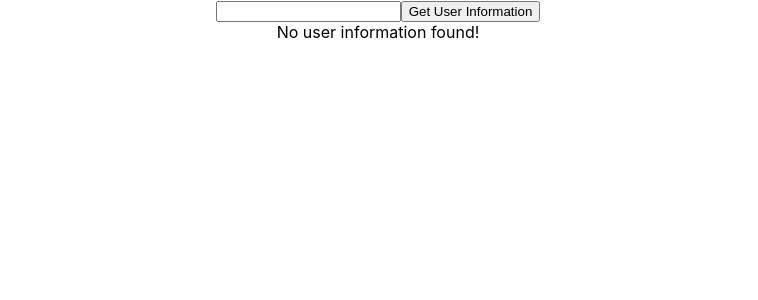
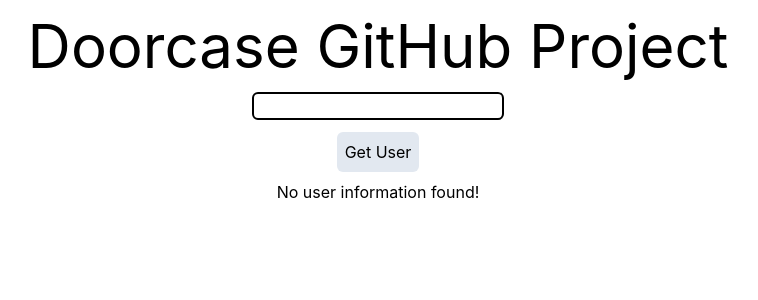
Before and after one commit to sirchensalot/doorcase_github_takehome, a React (Create React App) app: page / in a window 1280 px wide. Shown: the top 300 px of the page, without its empty margins (262-1020 px from the left). Built offline with nearby package versions, Linux system fonts and the light colour scheme.

Commit message:
add: tailwindcss

```diff
--- a/package.json
+++ b/package.json
@@ -6,9 +6,12 @@
     "@testing-library/jest-dom": "^5.16.5",
     "@testing-library/react": "^13.4.0",
     "@testing-library/user-event": "^13.5.0",
+    "autoprefixer": "^10.4.12",
+    "postcss": "^8.4.18",
     "react": "^18.2.0",
     "react-dom": "^18.2.0",
     "react-scripts": "5.0.1",
+    "tailwindcss": "^3.1.8",
     "web-vitals": "^2.1.4"
   },
   "scripts": {
--- /dev/null
+++ b/postcss.config.js
@@ -0,0 +1,6 @@
+module.exports = {
+  plugins: {
+    tailwindcss: {},
+    autoprefixer: {},
+  },
+}
--- a/src/app/App.jsx
+++ b/src/app/App.jsx
@@ -1,5 +1,5 @@
 import './App.css';
-import { useEffect, useState } from 'react';
+import { useState } from 'react';
 import getUserInfo from '../api/getUserInfo';
 import UserDataCard from './components/UserDataCard';
 
@@ -13,16 +13,22 @@
 
   const handleButtonClick = () => {
     getUserInfo(inputValue).then(data => {
-      console.log({data})
       setUserData(data)
     })
   }
 
   return (
-    <div className="App">
-      <input value={inputValue} onChange={handleInputChange}/>
-      <button onClick={handleButtonClick}>Get User Information</button>
-      {userData ? <UserDataCard userData={userData}/> : <div>No user information found!</div>}
+    <div className="App h-screen">
+      <h1 className='text-6xl py-4'>Doorcase GitHub Project</h1>
+      <div className='flex flex-col justify-center items-center'>
+        <input className='border-black border-2 max-w-xs rounded-md text-center' value={inputValue} onChange={handleInputChange} onKeyDown={(e) => {
+          if (e.key === 'Enter') {
+            handleButtonClick()
+          }
+        }}/>
+        <button className='bg-slate-200 p-2 mt-3 rounded-md' onClick={handleButtonClick}>Get User</button>
+      </div>
+      {userData ? <UserDataCard userData={userData}/> : <div className='pt-2'>No user information found!</div>}
     </div>
   );
 }
--- a/src/app/components/UserDataCard.jsx
+++ b/src/app/components/UserDataCard.jsx
@@ -1,47 +1,34 @@
 import { useEffect, useState } from "react";
 import getUserReposInfo from "../../api/getUserRepos";
 
-
-
 const UserDataCard = ({userData}) => {
-
   const [repoData, setRepoData] = useState([]);
-
   useEffect(()=>{
     getUserReposInfo(userData.repos_url).then(data => {
-      console.log({data})
-      // setUserData(data)
       setRepoData(data)
     })
   },[userData.repos_url])
 
-
   return (
     <div>
-      {userData.name ? <p>{userData.name}</p> : null}
-      {userData.company ? <p>{userData.company}</p> : null}
-      {userData.followers ? <p>{userData.followers}</p> : null}
+      {userData.name ? <p className='text-3xl'>Username: {userData.name}</p> : null}
+      {userData.company ? <p>Company: {userData.company}</p> : null}
+      {userData.followers ? <p>Number of Followers: {userData.followers}</p> : null}
       {repoData.length > 1 ? (
-        <div style={{display: 'flex', flexDirection:'column'}}>
+        <div className="flex flex-col justify-center items-center pt-2">
+          <h2 className="font-bold underline">List of Repos: </h2>
           {
             repoData.map((repo) => {
               return(
-                <a href={repo.html_url}>
+                <a className="text-orange-800 hover:underline" href={repo.html_url}>
                   {repo.name}
                 </a>
               )
             })
           }
         </div>) : null}
-
     </div>
   )
 }
 
-//name
-//get company
-//followers
-//repo url
-
-
 export default UserDataCard;
--- a/src/app/index.css
+++ b/src/app/index.css
@@ -1,3 +1,7 @@
+@tailwind base;
+@tailwind components;
+@tailwind utilities;
+
 body {
   margin: 0;
   font-family: -apple-system, BlinkMacSystemFont, 'Segoe UI', 'Roboto', 'Oxygen',
--- /dev/null
+++ b/tailwind.config.js
@@ -0,0 +1,10 @@
+/** @type {import('tailwindcss').Config} */
+module.exports = {
+  content: [
+    "./src/**/*.{js,jsx}"
+  ],
+  theme: {
+    extend: {},
+  },
+  plugins: [],
+}
```
Also changed, not shown: 1 other file (tests, documents, lock files or other folders).
